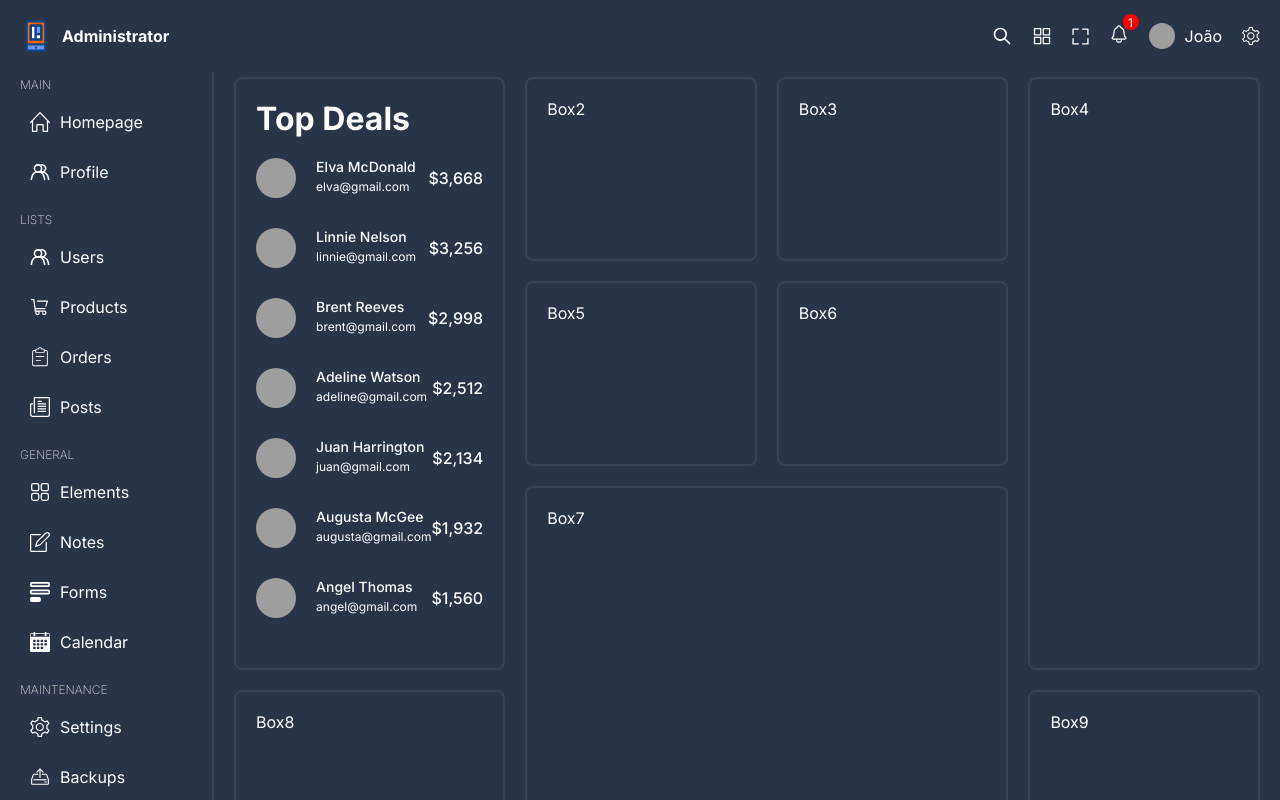
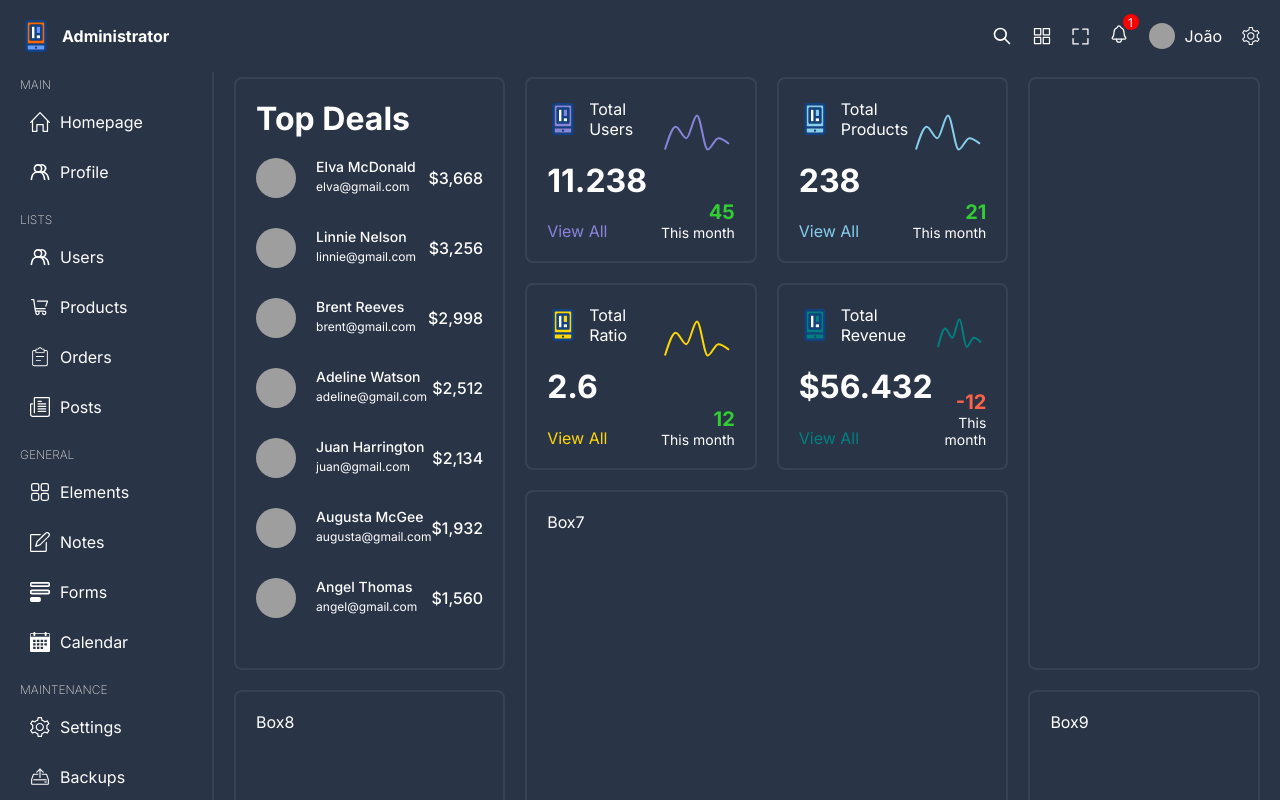
Before and after one commit to BrunoCastroM/Dashboard, a React (Vite) app: page / in a window 1280 px wide. Shown: the top 800 px of the page. Built offline with nearby package versions, Linux system fonts and the light colour scheme; grey boxes are pictures that could not be loaded.

Commit message:
Installing and implementing charts

```diff
--- a/package.json
+++ b/package.json
@@ -13,6 +13,7 @@
     "react": "^18.2.0",
     "react-dom": "^18.2.0",
     "react-router-dom": "^6.15.0",
+    "recharts": "^2.7.3",
     "sass": "^1.66.1"
   },
   "devDependencies": {
--- /dev/null
+++ b/src/components/chartbox/ChartBox.tsx
@@ -0,0 +1,61 @@
+import { Link } from "react-router-dom";
+import { ResponsiveContainer, LineChart, Line, Tooltip } from "recharts";
+import "./chartBox.scss";
+
+type Props = {
+  color: string;
+  icon: string;
+  title: string;
+  dataKey: string;
+  number: number | string;
+  percentage: number;
+  chartData: object[];
+};
+
+export default function ChartBox(props: Props) {
+  return (
+    <div className="chart_box">
+      <div className="box_info">
+        <div className="title">
+          <img src={props.icon} alt="" />
+          <span>{props.title}</span>
+        </div>
+
+        <h1>{props.number}</h1>
+
+        <Link to="/" style={{ color: props.color }}>
+          View All
+        </Link>
+      </div>
+      <div className="chart_info">
+        <div className="chart">
+          <ResponsiveContainer width="99%" height="100%">
+            <LineChart data={props.chartData}>
+              <Tooltip
+                contentStyle={{ background: "transparent", border: "none" }}
+                labelStyle={{ display: "none" }}
+                position={{ x: 10, y: 70 }}
+              />
+              <Line
+                type="monotone"
+                dataKey={props.dataKey}
+                stroke={props.color}
+                strokeWidth={2}
+                dot={false}
+              />
+            </LineChart>
+          </ResponsiveContainer>
+        </div>
+        <div className="texts">
+          <span
+            className="percentage"
+            style={{ color: props.percentage < 0 ? "tomato" : "Limegreen" }}
+          >
+            {props.percentage}
+          </span>
+          <span className="duration">This month</span>
+        </div>
+      </div>
+    </div>
+  );
+}
--- /dev/null
+++ b/src/components/chartbox/chartBox.scss
@@ -0,0 +1,44 @@
+.chart_box {
+  display: flex;
+  height: 100%;
+
+  .box_info {
+    flex: 3;
+    display: flex;
+    flex-direction: column;
+    justify-content: space-between;
+
+    .title {
+      display: flex;
+      align-items: center;
+      gap: 10px;
+    }
+  }
+
+  .chart_info {
+    flex: 2;
+    display: flex;
+    flex-direction: column;
+    justify-content: space-between;
+
+    .chart {
+      width: 100%;
+      height: 100%;
+    }
+
+    .texts {
+      display: flex;
+      flex-direction: column;
+      text-align: right;
+
+      .percentage {
+        font-weight: bold;
+        font-size: 20px;
+      }
+
+      .duration {
+        font-size: 14px;
+      }
+    }
+  }
+}
--- a/src/components/menu/menu.scss
+++ b/src/components/menu/menu.scss
@@ -1,7 +1,6 @@
 @import "../../styles/variable.scss";
 
 .menu {
-
   .item {
     display: flex;
     flex-direction: column;
--- a/src/data.ts
+++ b/src/data.ts
@@ -166,3 +166,75 @@
     amount: "1560",
   },
 ];
+
+export const chartBoxUser = {
+  color: "#8884d8",
+  icon: "/userIcon.svg",
+  title: "Total Users",
+  number: "11.238",
+  dataKey: "users",
+  percentage: 45,
+  chartData: [
+    { name: "Sun", users: 400 },
+    { name: "Mon", users: 600 },
+    { name: "Tue", users: 500 },
+    { name: "Wed", users: 700 },
+    { name: "Thu", users: 400 },
+    { name: "Fri", users: 500 },
+    { name: "Sat", users: 450 },
+  ],
+};
+
+export const chartBoxConversion = {
+  color: "gold",
+  icon: "/conversionIcon.svg",
+  title: "Total Ratio",
+  number: "2.6",
+  dataKey: "ratio",
+  percentage: 12,
+  chartData: [
+    { name: "Sun", ratio: 400 },
+    { name: "Mon", ratio: 600 },
+    { name: "Tue", ratio: 500 },
+    { name: "Wed", ratio: 700 },
+    { name: "Thu", ratio: 400 },
+    { name: "Fri", ratio: 500 },
+    { name: "Sat", ratio: 450 },
+  ],
+};
+
+export const chartBoxProduct = {
+  color: "skyblue",
+  icon: "/productIcon.svg",
+  title: "Total Products",
+  number: "238",
+  dataKey: "products",
+  percentage: 21,
+  chartData: [
+    { name: "Sun", products: 400 },
+    { name: "Mon", products: 600 },
+    { name: "Tue", products: 500 },
+    { name: "Wed", products: 700 },
+    { name: "Thu", products: 400 },
+    { name: "Fri", products: 500 },
+    { name: "Sat", products: 450 },
+  ],
+};
+
+export const chartBoxRevenue = {
+  color: "teal",
+  icon: "/revenueIcon.svg",
+  title: "Total Revenue",
+  number: "$56.432",
+  dataKey: "revenue",
+  percentage: -12,
+  chartData: [
+    { name: "Sun", revenue: 400 },
+    { name: "Mon", revenue: 600 },
+    { name: "Tue", revenue: 500 },
+    { name: "Wed", revenue: 700 },
+    { name: "Thu", revenue: 400 },
+    { name: "Fri", revenue: 500 },
+    { name: "Sat", revenue: 450 },
+  ],
+};
--- a/src/pages/home/Home.tsx
+++ b/src/pages/home/Home.tsx
@@ -1,4 +1,11 @@
+import ChartBox from "../../components/chartbox/ChartBox";
 import TopBox from "../../components/topbox/TopBox";
+import {
+  chartBoxConversion,
+  chartBoxProduct,
+  chartBoxRevenue,
+  chartBoxUser,
+} from "../../data";
 import "./home.scss";
 
 export default function Home() {
@@ -7,11 +14,19 @@
       <div className="box box1">
         <TopBox />
       </div>
-      <div className="box box2">Box2</div>
-      <div className="box box3">Box3</div>
-      <div className="box box4">Box4</div>
-      <div className="box box5">Box5</div>
-      <div className="box box6">Box6</div>
+      <div className="box box2">
+        <ChartBox {...chartBoxUser} />
+      </div>
+      <div className="box box3">
+        <ChartBox {...chartBoxProduct} />
+      </div>
+      <div className="box box4"></div>
+      <div className="box box5">
+        <ChartBox {...chartBoxConversion} />
+      </div>
+      <div className="box box6">
+        <ChartBox {...chartBoxRevenue} />
+      </div>
       <div className="box box7">Box7</div>
       <div className="box box8">Box8</div>
       <div className="box box9">Box9</div>
--- a/src/pages/login/Login.tsx
+++ b/src/pages/login/Login.tsx
@@ -1,4 +1,3 @@
-
 export default function Login() {
   return (
     <div>Login</div>
--- a/src/pages/products/Products.tsx
+++ b/src/pages/products/Products.tsx
@@ -1,5 +1,4 @@
 import './products.scss'
-
 
 export default function Products() {
   return (
```
Also changed, not shown: src/components/footer/footer.scss (indentation only), src/pages/home/home.scss (indentation only), 1 other file (tests, documents, lock files or other folders). Lines whose indentation alone changed are shown as unchanged.
